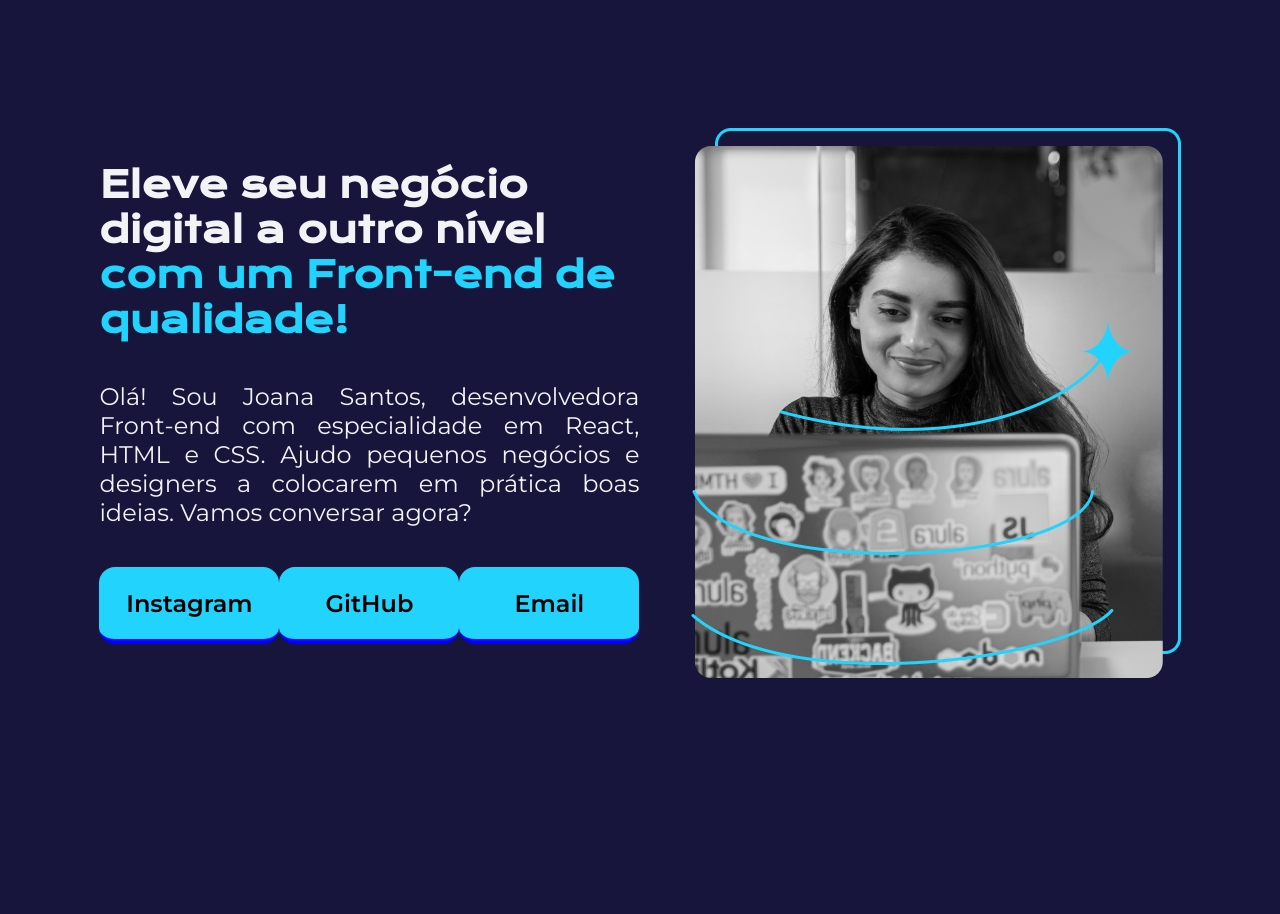
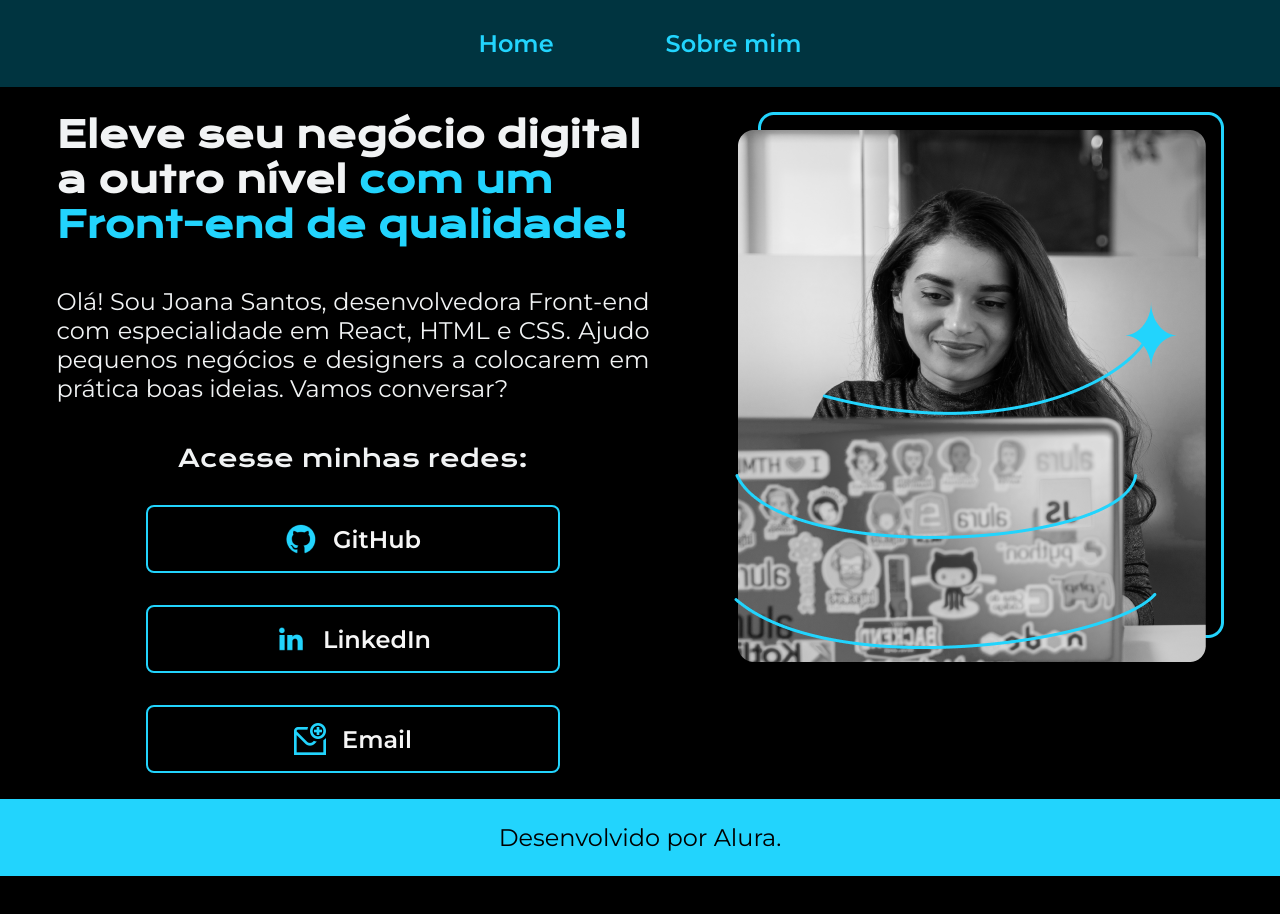
Before and after one commit to eliomar-ifba/introducao-html, a plain HTML site: page index.html in a window 1280 px wide. After the commit the page ends 876 px from the top, so only its background shows below. Drawn offline with nearby package versions, Linux system fonts and the light colour scheme.

Commit message:
alterações de layout

```diff
--- a/index.html
+++ b/index.html
@@ -8,7 +8,12 @@
 </head>
 
 <body>
-    <header></header>
+    <header class="cabecalho">
+        <nav class="cabecalho__menu">
+            <a href="">Home</a>
+            <a href="">Sobre mim</a>
+        </nav>
+    </header>
     <main class="apresentacao">
         <section class="apresentacao__conteudo">
             <h1 class="apresentacao__conteudo__titulo">
@@ -16,17 +21,27 @@
             </h1>
             <p class="apresentacao__conteudo__texto">
                 Olá! Sou Joana Santos, desenvolvedora Front-end com especialidade em React, HTML e CSS. Ajudo
-                pequenos negócios e designers a colocarem em prática boas ideias. Vamos conversar agora?
+                pequenos negócios e designers a colocarem em prática boas ideias. Vamos conversar?
             </p>
             <div class="apresentacao__links">
-                <a href="https://www.instagram.com/snct.ifbapa/" target="_blank">Instagram</a>
-                <a href="https://github.com/eliomar-ifba" target="_blank">GitHub</a>
-                <a href="mailto:eliomar.campos@ifba.edu.br" target="_blank">Email</a>
+                <h2 class="apresentacao__links__texto">Acesse minhas redes:</h2>
+                <a href="https://github.com/eliomar-ifba" target="_blank">
+                    <img src="assets/logo-github.png" alt="logo do GitHub">
+                    GitHub
+                </a>
+                    <a href="https://www.instagram.com/snct.ifbapa/" target="_blank">
+                        <img src="assets/logo-linkedin.png" alt="Logo do linkedin">
+                        LinkedIn
+                    </a>
+                    <a href="mailto:eliomar.campos@ifba.edu.br" target="_blank">
+                        <img src="assets/logo-email.png" alt="Logo do linkedin">
+                        Email
+                    </a>
             </div>
         </section>
-        <img class="apresentacao__imagem" src="imagem.png" alt="">
+        <img class="apresentacao__imagem" src="assets/imagem.png" alt="Imagem de uma programadora">
     </main>
-    <footer></footer>
+    <footer>Desenvolvido por Alura.</footer>
 </body>
 
 </html>
--- a/style.css
+++ b/style.css
@@ -1,74 +1,119 @@
-
-@import url('https://fonts.googleapis.com/css2?family=Krona+One&family=Montserrat:wght@400;600&display=swap');
-*{
+@import url("https://fonts.googleapis.com/css2?family=Krona+One&family=Montserrat:wght@400;600&display=swap");
+* {
   margin: 0;
   padding: 0;
+  text-decoration: none;
 }
 
 body {
   height: 100vh;
+  display: flex;
+  flex-direction: column;
+  justify-content: space-between;
   box-sizing: border-box;
-    background-color: #17153B;
+  background-color: black;
   color: #f1f3f4;
 }
 
-strong {
-    color: #22D4FD;
+.cabecalho{
+  padding: 1%;
+  background-color: #003440;
 }
 
-.titulo-destaque{
-    color: #22D4FD;
+.cabecalho__menu {
+  display: flex;
+  justify-content: center;
+  gap: 80px;
 }
 
-.apresentacao{
-    display: flex;
-    align-items: center;
-    justify-content: center;
-    margin: 10%;
-    /* border: solid; */
-    /* background-color: #1d2e37; */
+.cabecalho__menu a {
+  font-family: Montserrat;
+  font-size: 24px;
+  font-weight: 600;
+  color: #22d4fd;
+  padding: 16px;
+  border-radius: 8px;
 }
 
-.apresentacao__conteudo{
-    width: 615px;
-    height: 500px;
-    /* border: solid; */
+.cabecalho__menu a:hover{
+  color: #007bff;
+}
+
+.apresentacao {
+  display: flex;
+  align-items: flex-start;
+  justify-content: center;
+  gap: 84px;
+  padding: 2%;
+}
+
+.apresentacao__conteudo {
+  width: 593px;
   display: flex;
   flex-direction: column;
-    justify-content: center;
   gap: 40px;
-    margin-right: 5%;
 }
-.apresentacao__conteudo__titulo{
+
+.apresentacao__conteudo__titulo {
   font-size: 36px;
   font-family: "Krona One", sans-serif;
+}
 
+strong {
+  color: #22d4fd;
 }
-.apresentacao__conteudo__texto{
+
+.titulo-destaque {
+  color: #22d4fd;
+}
+
+.apresentacao__conteudo__texto {
   font-size: 24px;
   font-family: "Montserrat", sans-serif;
   text-align: justify;
-
 }
 
-.apresentacao__links{
+.apresentacao__links {
   display: flex;
-    justify-content:space-between;
+  flex-direction: column;
+  align-items: center;
+  justify-content: space-between;
+  gap: 32px;
   /* background-color: yellowgreen; */
 }
 
+.apresentacao__links__texto {
+  font-family: Krona One;
+  font-size: 24px;
+  font-weight: 400;
+}
 
-.apresentacao__links a{
-    background-color: #22D4FD;
-    color: black;
-    width: 180px;
-    text-align: center;
+.apresentacao__links a {
+  display: flex;
+  padding: 16px;
+  gap: 16px;
+  align-items: center;
+  justify-content: center;
+  background-color: black;
+  color: #f6f6f6;
+  width: 378px;
   font-size: 24px;
-    text-decoration: none;
-    padding: 21.5px 0;
   font-family: "Montserrat", sans-serif;
   font-weight: 600;
-    border-radius: 16px;
-    border-bottom: 5px solid blue;
+  border-radius: 8px;
+  border: 2px solid #22d4fd;
+}
 
+.apresentacao__links a:hover {
+  background-color: #003440;
 }
+
+footer {
+  text-align: center;
+  background-color: #22d4fd;
+  color: #000;
+  font-family: Montserrat;
+  font-size: 24px;
+  font-weight: 400;
+  padding: 24px;
+}
```
Also changed, not shown: assets/imagem.png (renamed from imagem.png), assets/logo-email.png (added), assets/logo-github.png (added), assets/logo-linkedin.png (added). Lines whose indentation alone changed are shown as unchanged.
